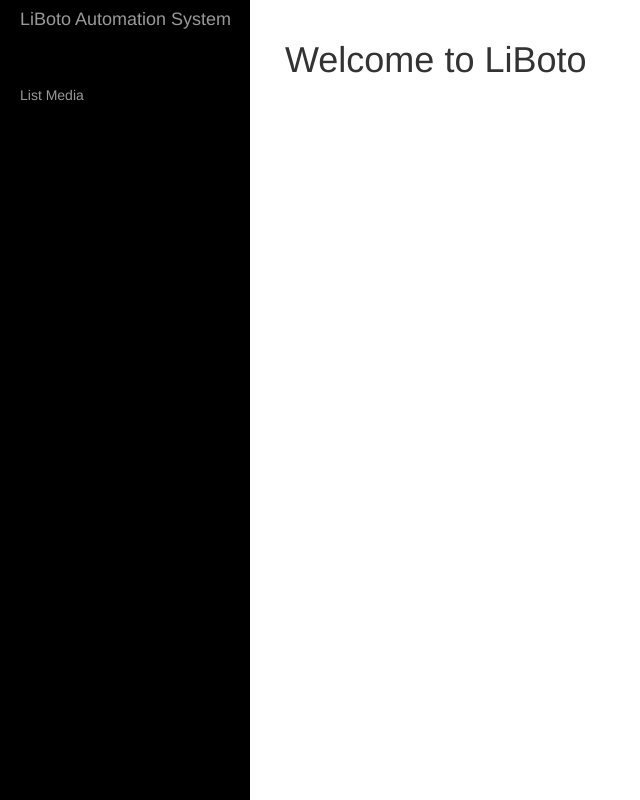
After one commit to fsebile/liboto, a Django app: page / in a window 1280 px wide. The commit adds this page. Shown: the whole page, without its empty margins (0-640 px from the left). Run offline with Django 3.2, Linux system fonts and the light colour scheme; some libraries are stand-ins or nearby versions.

Commit message:
Homepage added.

```diff
--- a/liboto/urls.py
+++ b/liboto/urls.py
@@ -1,9 +1,10 @@
 from django.conf.urls import patterns, include, url
 from django.contrib import admin
+from main.views import Home as main_home
 
 urlpatterns = patterns('',
     # Examples:
-    # url(r'^$', 'liboto.views.home', name='home'),
+    url(r'^$', main_home.as_view(), name='home'),
     url(r'^automaton/', include('main.urls')),
 
     url(r'^admin/', include(admin.site.urls)),
--- a/main/views.py
+++ b/main/views.py
@@ -1,5 +1,5 @@
-from django.shortcuts import render
 from django.views.generic.list import ListView
+from django.views.generic.base import TemplateView
 from .models import Media, Author, Publisher
 
 # Create your views here.
@@ -43,3 +43,7 @@ class MediaListView(ListView):
         context["publishers"] = Publisher.objects.all().order_by("name")
         context["media_types"] = Media.MEDIA_CHOICES
         return context
+
+
+class Home(TemplateView):
+    template_name = "main/home.html"
--- a/templates/base.html
+++ b/templates/base.html
@@ -37,7 +37,7 @@
         <div id="sidebar-wrapper">
             <ul class="sidebar-nav">
                 <li class="sidebar-brand">
-                        LiBoto Automation System
+                    <a href="{% url "home" %}"><h4> LiBoto Automation System</h4></a>
                 </li>
                 <li>
                     <a href="{% url "media_list_url" %}">List Media</a>
--- /dev/null
+++ b/templates/main/home.html
@@ -0,0 +1,4 @@
+{% extends "base.html" %}
+{% block content %}
+    <h1>Welcome to LiBoto</h1>
+{% endblock content %}
```
